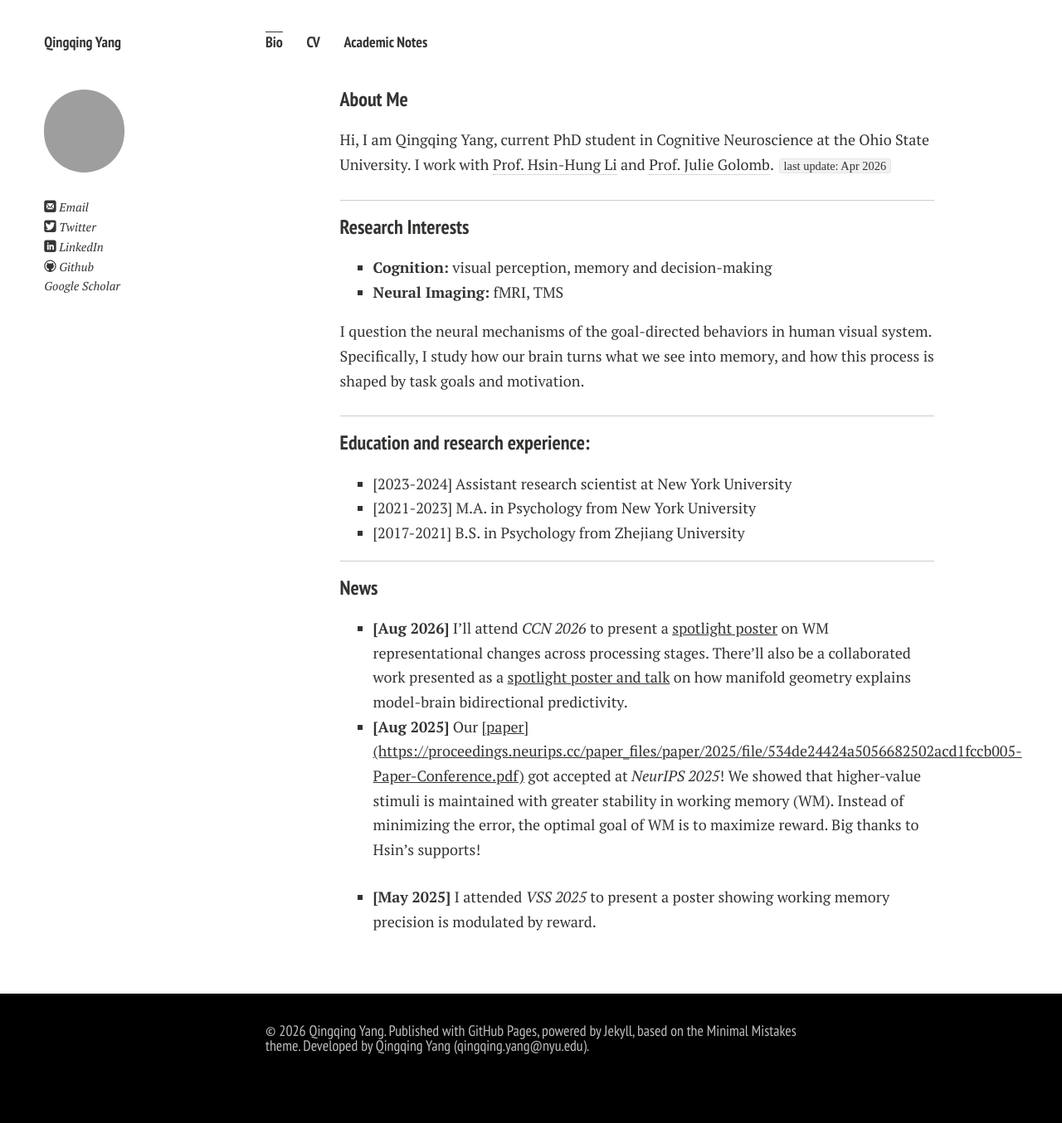
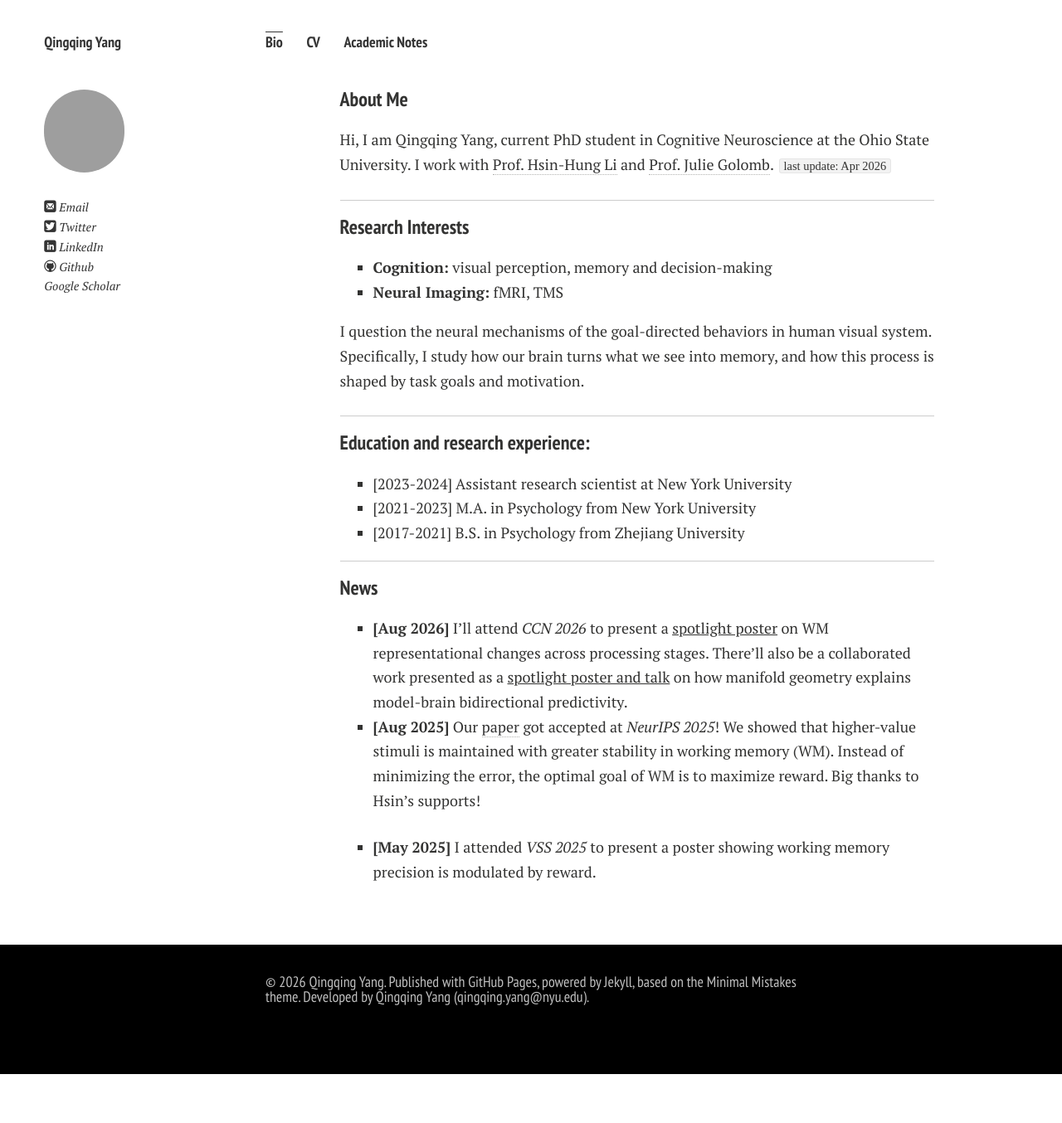
Before and after one commit to Qingqing-Yang-177/Qingqing-Yang-177.github.io, a Jekyll site: the page built from index.md, in a window 1280 px wide. Shown: the whole page at 83% size. Built offline with Jekyll 4.4.1, drawn with Linux system fonts in a browser that asks for light colours; nearby versions of some CDN libraries; comment, search, counter and statistics services are not loaded; a style sheet for code colours, icons or effects is not loaded; our own code applies the rules of GitHub Pages for plain Markdown files; after the commit the page ends 1295 px from its top, so only the background shows below that.

Commit message:
Update index.md

```diff
--- a/index.md
+++ b/index.md
@@ -22,7 +22,7 @@ I question the neural mechanisms of the goal-directed behaviors in human visual
 ---
 ### News
 - **[Aug 2026]** I'll attend *CCN 2026* to present a <u>spotlight poster</u> on WM representational changes across processing stages. There'll also be a collaborated work presented as a <u>spotlight poster and talk</u> on how manifold geometry explains model-brain bidirectional predictivity.
-- **[Aug 2025]** Our <u>[paper](https://proceedings.neurips.cc/paper_files/paper/2025/file/534de24424a5056682502acd1fccb005-Paper-Conference.pdf)</u> got accepted at *NeurIPS 2025*!
+- **[Aug 2025]** Our [paper](https://proceedings.neurips.cc/paper_files/paper/2025/file/534de24424a5056682502acd1fccb005-Paper-Conference.pdf) got accepted at *NeurIPS 2025*!
   We showed that higher-value stimuli is maintained with greater stability in working memory (WM). Instead of minimizing the error, the optimal goal of WM is to maximize reward. Big thanks to Hsin's supports!
 
 - **[May 2025]** I attended *VSS 2025* to present a poster showing working memory precision is modulated by reward.
```
